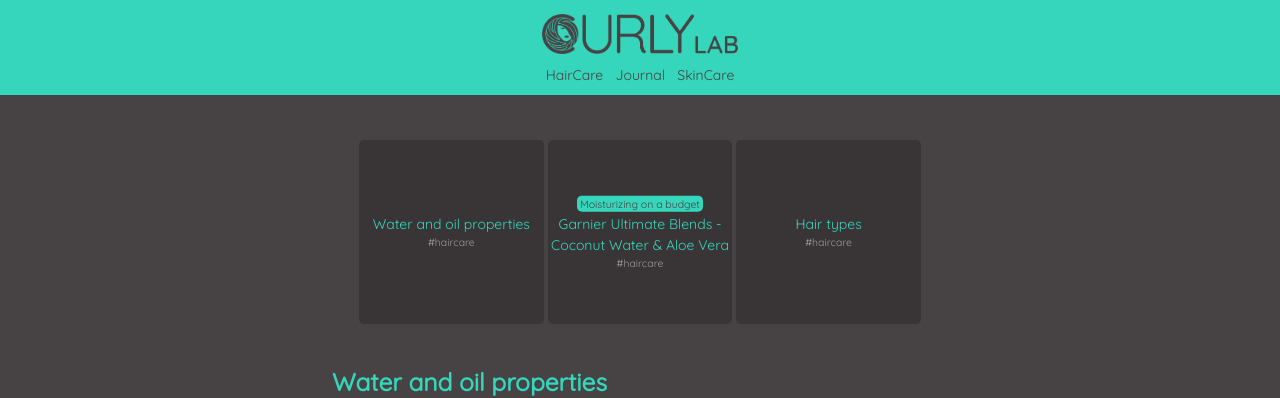
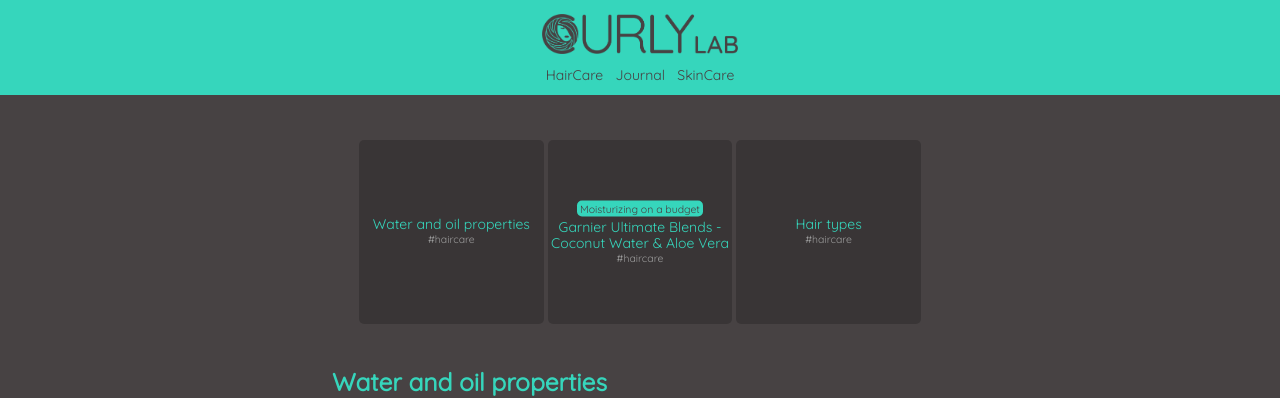
Before and after one commit to curlylab/curlylab.github.io, a Jekyll site: the page built from index.html, in a window 1280 px wide. Shown: the top 398 px of the page. Built offline with Jekyll 4.4.1, drawn with Linux system fonts in a browser that asks for light colours; the list of posts is cut into pages by our own code.

Commit message:
Update style.css

```diff
--- a/public/css/style.css
+++ b/public/css/style.css
@@ -492,6 +492,7 @@ a.pagination-item:hover {
 .boxpost-title a {
   color: #36D6BC;
   font-size: 1rem;
+  line-height: 1.15;
 }
 
 .boxpost-title {
```
